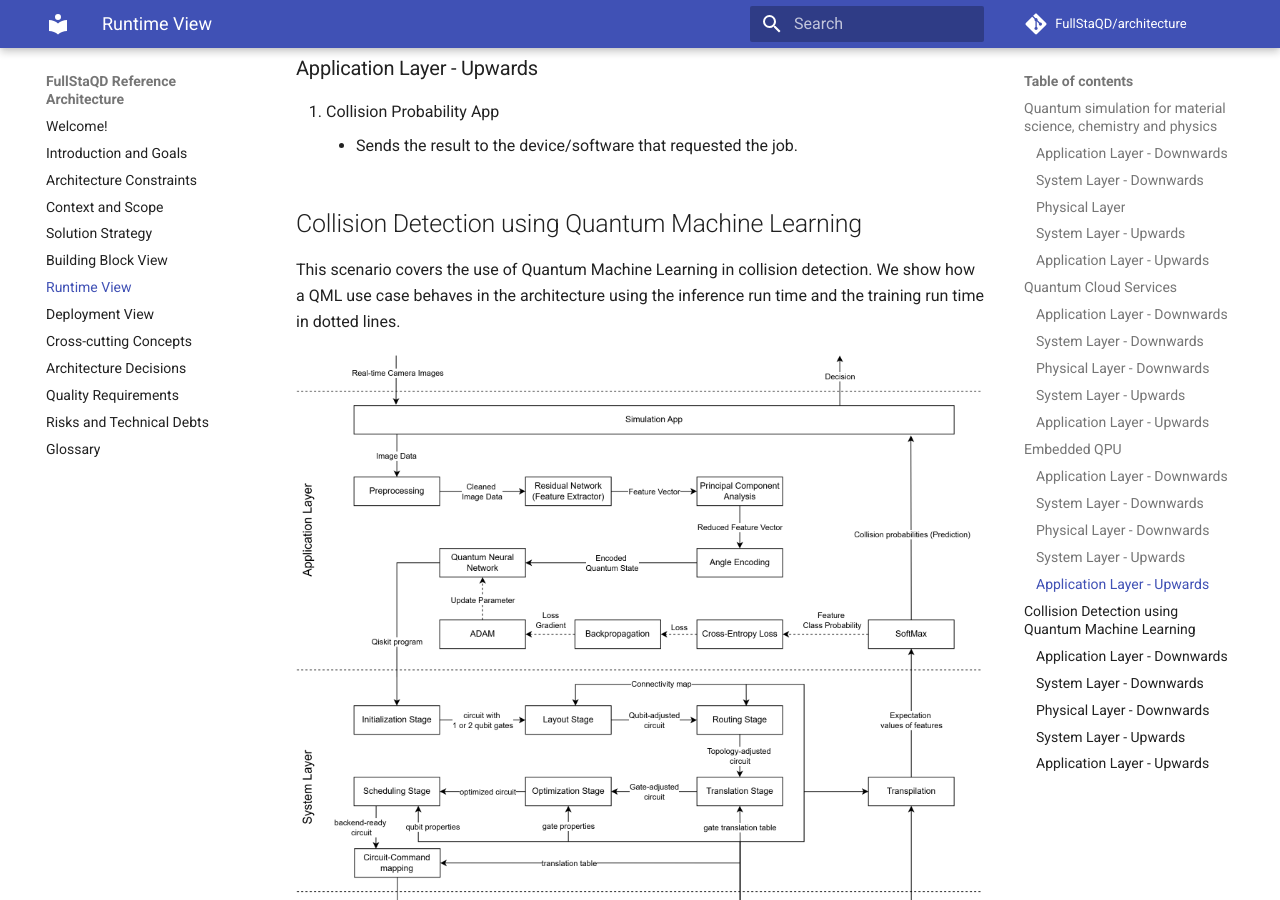
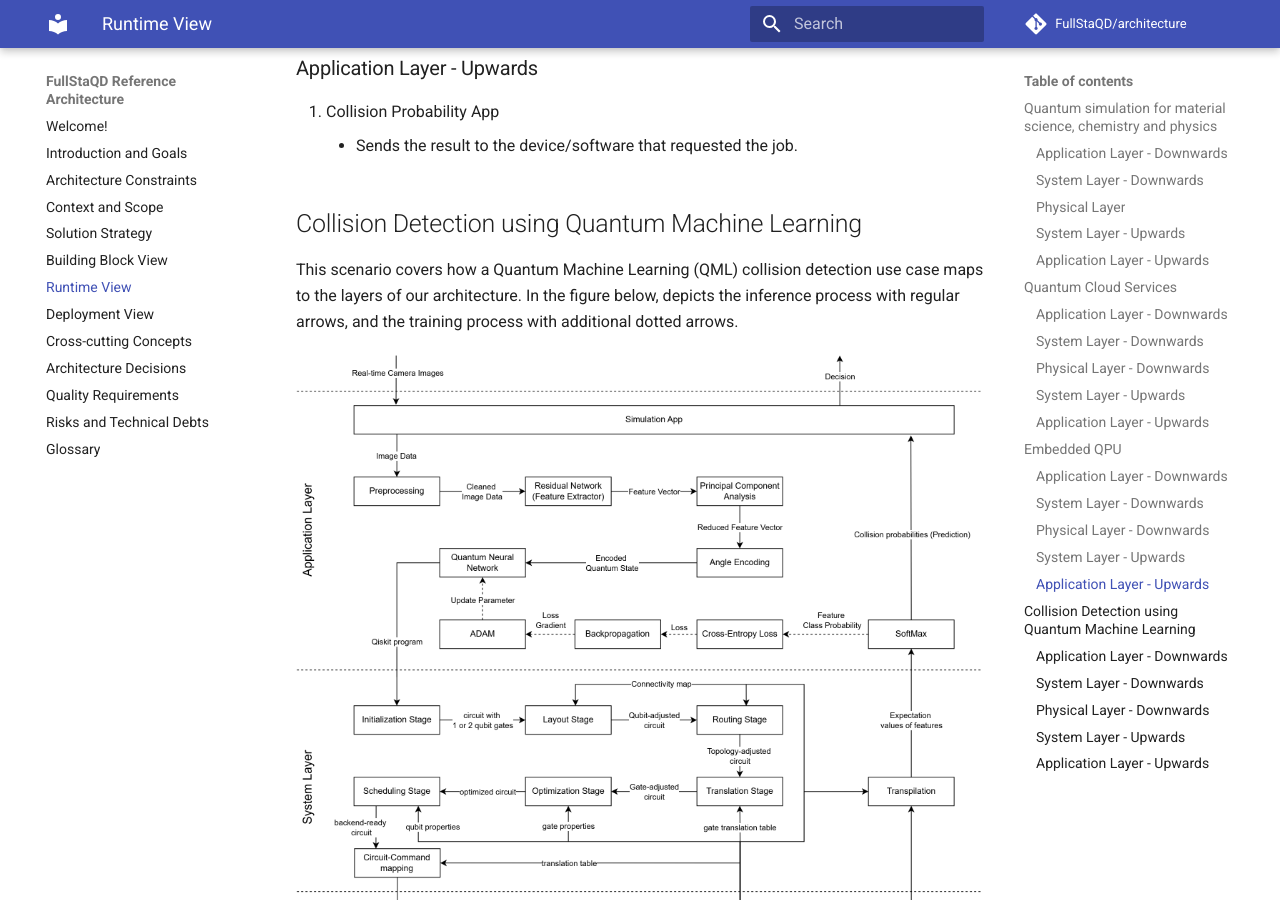
Before and after one commit to FullStaQD/architecture, an MkDocs documentation site: the page built from docs/06_runtime_view.md, in a window 1280 px wide and 900 px high, scrolled down 9140 px. Built offline with MkDocs 1.6.1 and Material for MkDocs 9.7.7, drawn with Linux system fonts in a browser that asks for light colours; comment, search, counter and statistics services are not loaded; the version menu is left out.

Commit message:
Update docs/06_runtime_view.md
Co-authored-by: Max Schweikart <60352933+schweikart@users.noreply.github.com>
Signed-off-by: RinorKIT <tc4656@kit.edu>

```diff
--- a/docs/06_runtime_view.md
+++ b/docs/06_runtime_view.md
@@ -216,7 +216,8 @@ In this scenario, we demonstrate an integration of a quantum processing unit (QP
 
 
 ## Collision Detection using Quantum Machine Learning {#_runtime_scenario_4}
-This scenario covers the use of Quantum Machine Learning in collision detection. We show how a QML use case behaves in the architecture using the inference run time and the training run time in dotted lines.
+This scenario covers how a Quantum Machine Learning (QML) collision detection use case maps to the layers of our architecture.
+In the figure below, depicts the inference process with regular arrows, and the training process with additional dotted arrows.
 
   ![](./images/RuntimeView-scenario4.png)
 
```
